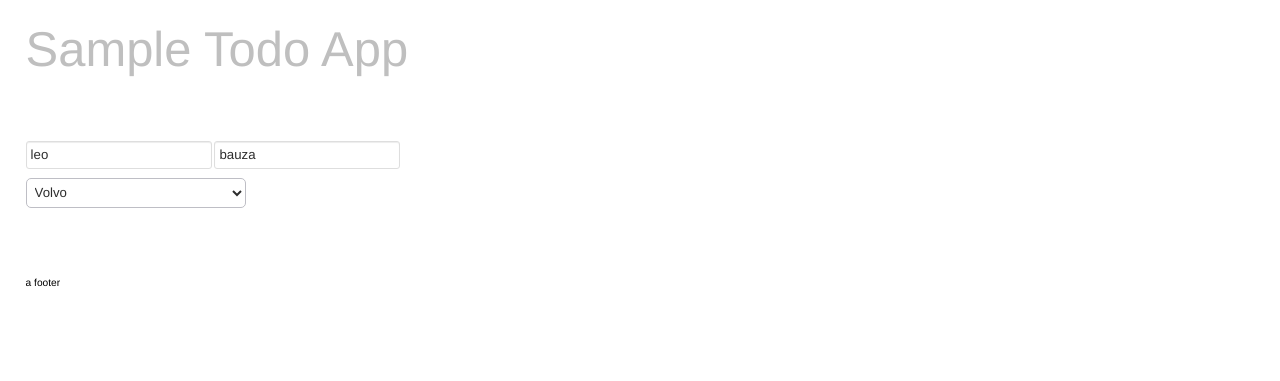
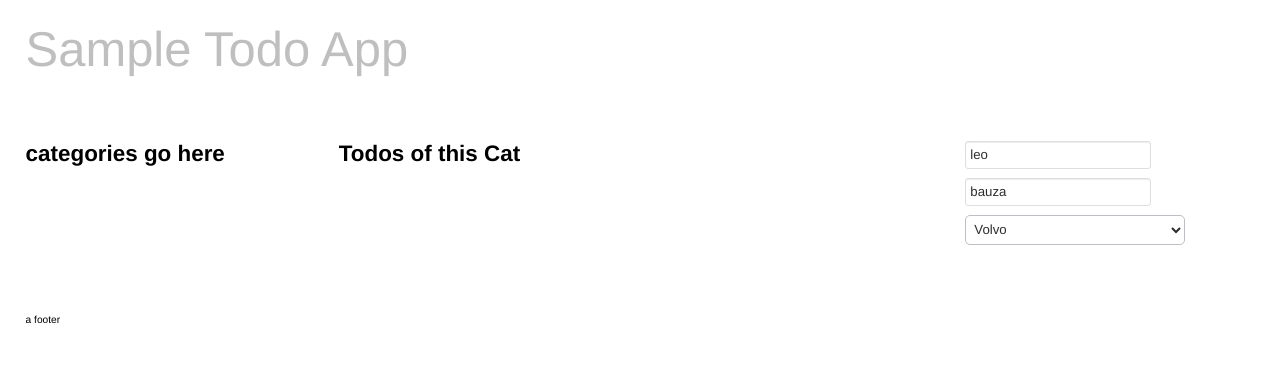
Before and after one commit to leobauza/bb_todo, a PHP site: page / in a window 1280 px wide. Shown: the top 381 px of the page. Run offline with PHP 8.4, Linux system fonts and the light colour scheme; data that the repository does not hold is empty.

Commit message:
adding place for categories to drop in

```diff
--- a/index.php
+++ b/index.php
@@ -3,12 +3,18 @@
 <!-- GRID -->
 <section class="container">
 	<div class="row-fluid-alt">
-		<section class="page span8">
+		<aside class="span3">
+			<h4>categories go here</h4>
+
+		</aside>
+
+		<section class="page span6">
+			<h4>Todos of this Cat</h4>
 			<ul class="todo-list">
 
 			</ul>
 		</section>
-		<aside class="form span4">
+		<aside class="form span3">
 			<form>
 				<input type="text" name="name" value="leo"/>
 				<input type="text" name="lastName" value="bauza"/>
```
